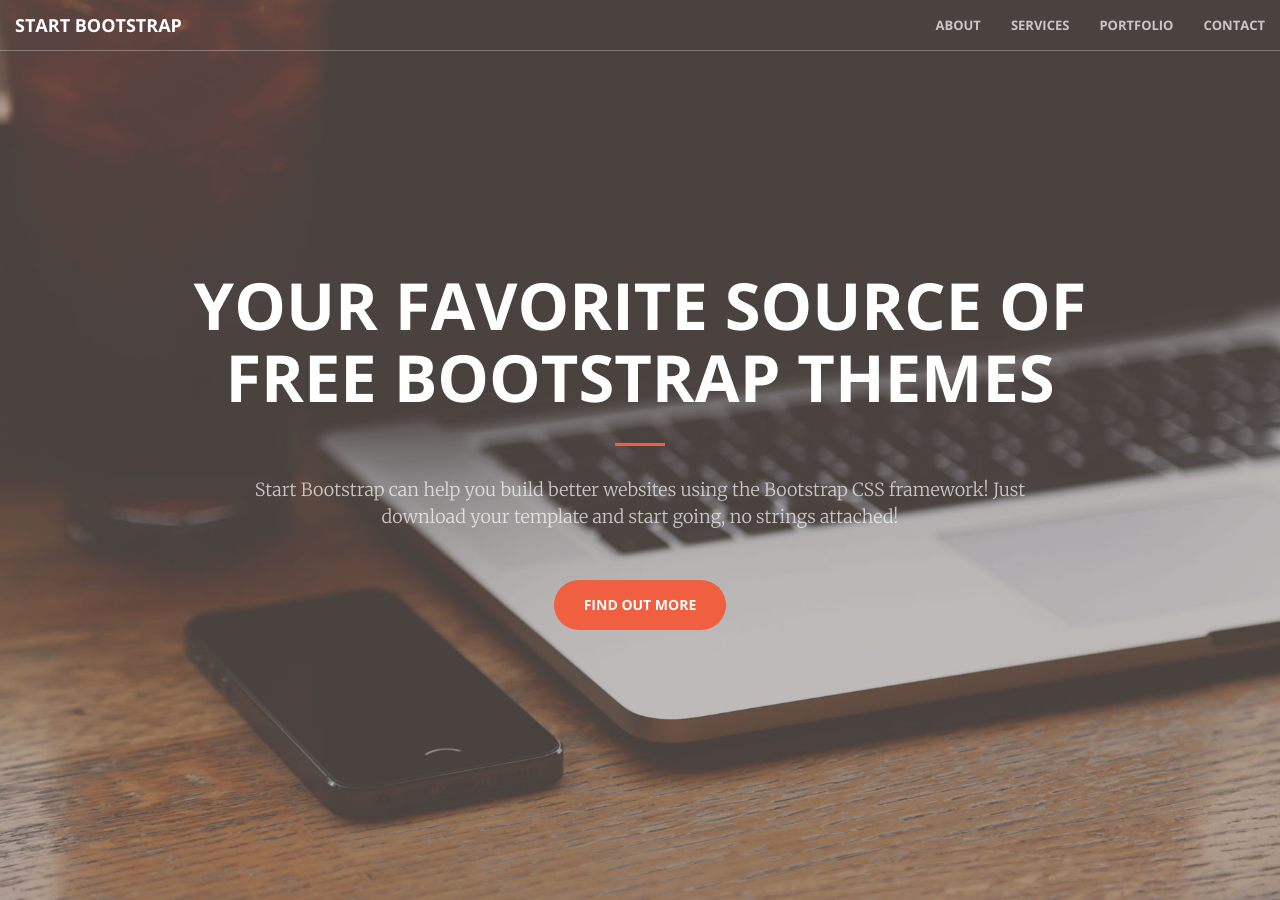
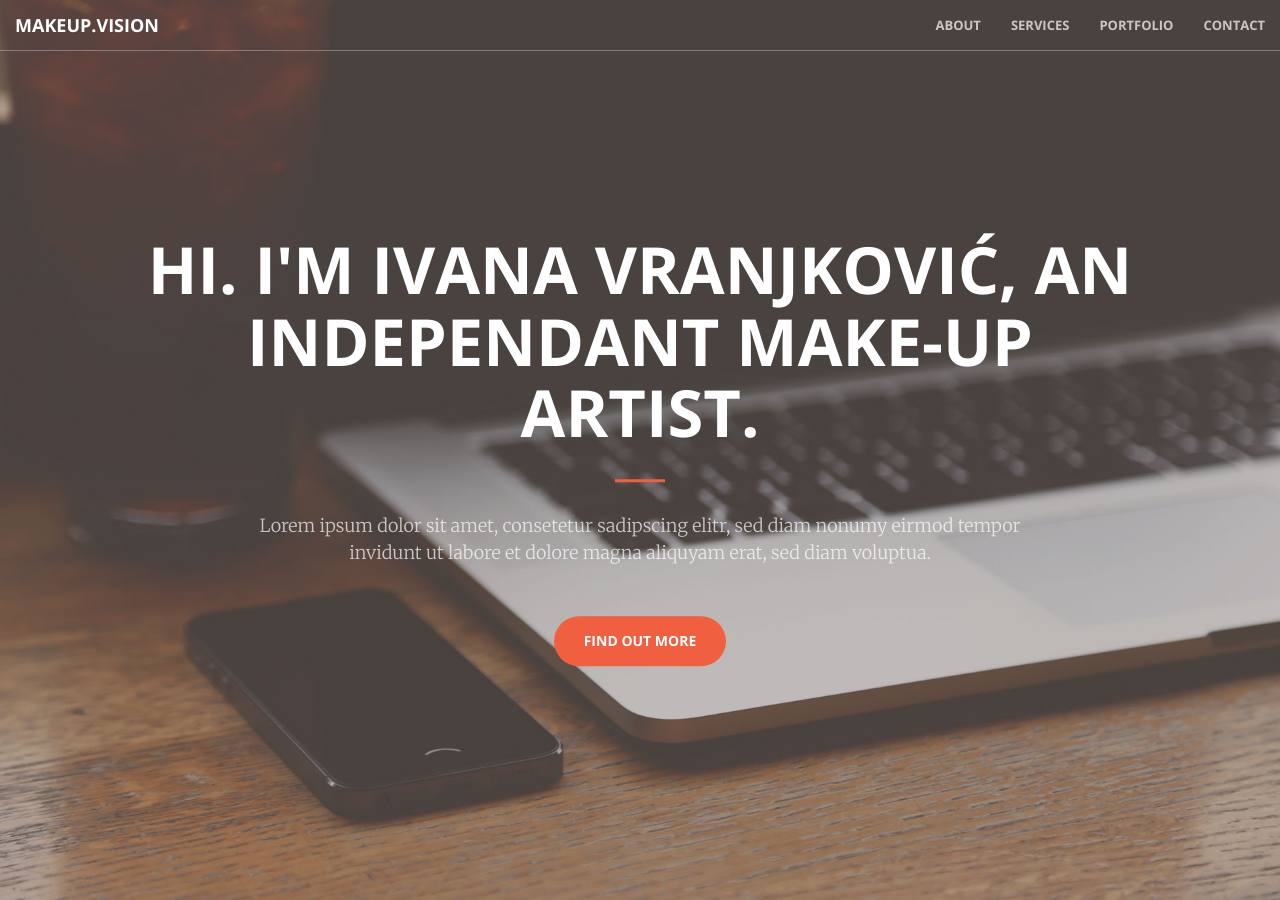
Before and after one commit to makeup-ivana/makeup-ivana.github.io, a Jekyll site: the page built from index.html, in a window 1280 px wide and 900 px high. Built offline with Jekyll 4.4.1, drawn with Linux system fonts in a browser that asks for light colours; some of the changed text lies outside the part shown.

Commit message:
A few small changes

```diff
--- a/_config.yml
+++ b/_config.yml
@@ -1,5 +1,5 @@
 # Site settings
-title: Test title
+title: "Test title"
 email: test@example.org
 description: > # this means to ignore newlines until "baseurl:"
 baseurl: "" # the subpath of your site, e.g. /blog/
--- a/_includes/header.html
+++ b/_includes/header.html
@@ -1,9 +1,9 @@
 <header>
     <div class="header-content">
         <div class="header-content-inner">
-            <h1>Your Favorite Source of Free Bootstrap Themes</h1>
+            <h1>Hi. I'm Ivana Vranjković, an independant make-up artist.</h1>
             <hr>
-            <p>Start Bootstrap can help you build better websites using the Bootstrap CSS framework! Just download your template and start going, no strings attached!</p>
+            <p>Lorem ipsum dolor sit amet, consetetur sadipscing elitr, sed diam nonumy eirmod tempor invidunt ut labore et dolore magna aliquyam erat, sed diam voluptua.</p>
             <a href="#about" class="btn btn-primary btn-xl page-scroll">Find Out More</a>
         </div>
     </div>
--- a/_includes/nav.html
+++ b/_includes/nav.html
@@ -8,7 +8,7 @@
                 <span class="icon-bar"></span>
                 <span class="icon-bar"></span>
             </button>
-            <a class="navbar-brand page-scroll" href="#page-top">Start Bootstrap</a>
+            <a class="navbar-brand page-scroll" href="#page-top">makeup.vision</a>
         </div>
 
         <!-- Collect the nav links, forms, and other content for toggling -->
--- a/_layouts/front.html
+++ b/_layouts/front.html
@@ -6,7 +6,9 @@
 <body id="page-top">
   {% include nav.html %}
   {% include header.html %}
+  {% comment %}
   {% include call-to-action.html %}
+  {% endcomment %}
   {% include services.html %}
   {% include portfolio.html %}
   {% include aside.html %}
```
